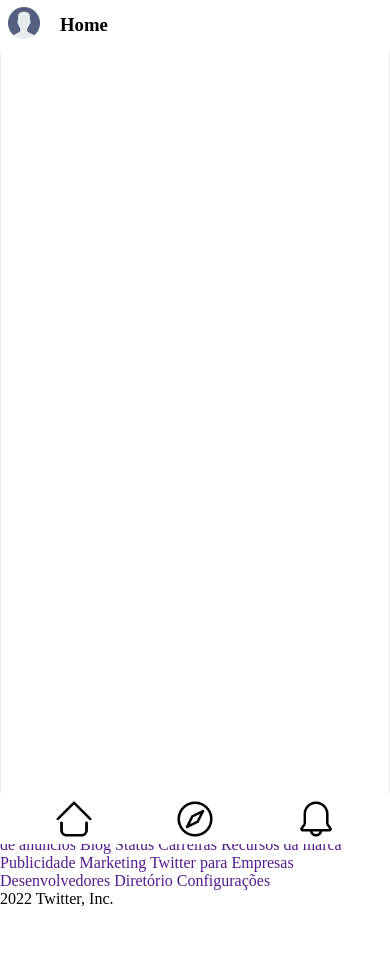
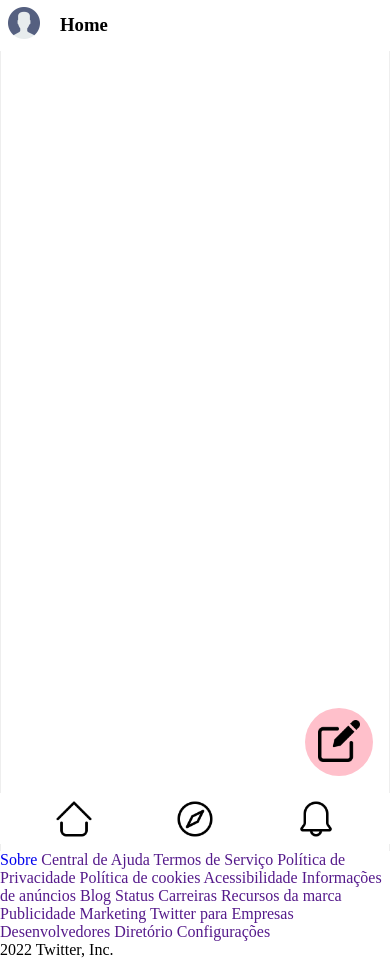
Before and after one commit to DaniDanis/buser_twiitter_tech, a Django app: page /home/ in a window 390 px wide. Before the commit the page ends 907 px from the top, so only its background shows below. Run offline with Django 4.2, Linux system fonts and the light colour scheme; the visitor is signed in with stand-in values (Sample User, id 1); data that the repository does not hold is empty.

Commit message:
Adicionado botão de nova postagem para mobile e seu comportamento

```diff
--- a/pagina_web/static/css/home.css
+++ b/pagina_web/static/css/home.css
@@ -36,6 +36,24 @@
     top: 0;
 }
 
+.home-botao-nova-postagem{
+    background-color: pink;
+    border: none;
+    position: fixed;
+    bottom: 8vh;
+    right: 2vh;
+    border-radius: 34px;
+    width: 68px;
+    height: 68px;
+    cursor: pointer;
+}
+
+.home-botao-nova-postagem img{
+    width: 42px;
+    height: 42px;
+    margin: auto;
+}
+
 @media (max-width: 420px){
     .wrapper{
         flex-direction: column;
@@ -57,6 +75,9 @@
         width: 100%;
     }
 
+    .home-botao-nova-postagem{
+        display: block !important;
+    }
 
 
 }
@@ -73,6 +94,10 @@
     }
 
     .home-sidebar-session{
+        display: none;
+    }
+
+    .home-botao-nova-postagem{
         display: none;
     }
 
@@ -93,4 +118,14 @@
         max-width: 300px;
     }
 
+    .home-botao-nova-postagem{
+        display: none;
+    }
+
 }
+
+@media (max-width: 4000px){
+    .home-botao-nova-postagem{
+        display: none;
+    }
+}
--- a/pagina_web/static/css/main.css
+++ b/pagina_web/static/css/main.css
@@ -69,5 +69,12 @@
 @media (max-width: 420px){
     .main-textbox-column{
         display: none;
+        margin-top: 6vh;
+    }
+    .profile-pic{
+        display: none;
+    }
+    .main-postlist{
+        margin-top: 6vh;
     }
 }
--- a/pagina_web/static/script/home.js
+++ b/pagina_web/static/script/home.js
@@ -4,9 +4,17 @@ function auto_height(elem) {  /* javascript */
 }
 
 function tweet_input_popup() {
-    var display = document.getElementsByClassName('main-textbox-column');
-    if(display[0].style.display == "none")
-        display[0].style.display = 'block';
-    else
-    display[0].style.display = 'none';
+    var textbox = document.getElementById('main-textbox-column');
+
+    var postlist = document.getElementsByClassName('main-postlist');
+
+
+    if(textbox.style.display === 'none' || textbox.style.display === ''){
+
+        textbox.style.display = 'block';
+        postlist[0].style.margin = '0 auto auto auto';
+    } else{
+        textbox.style.display = 'none';
+        postlist[0].style.margin = '6vh auto auto auto';
+    }
 }
--- a/pagina_web/templates/home/home.html
+++ b/pagina_web/templates/home/home.html
@@ -29,6 +29,9 @@
             {% include 'home/sidebar.html'%}
         </div>
     </div>
+    <button class="home-botao-nova-postagem" onclick="tweet_input_popup()">
+        <img src="{% static 'images/write.png' %}" alt="novo post">
+    </button>
     <footer>
         <a href="{% url 'logout' %}">Sobre</a>
         <a href="">Central de Ajuda</a>
--- a/pagina_web/templates/home/main.html
+++ b/pagina_web/templates/home/main.html
@@ -1,5 +1,5 @@
 {% load static %}
-<div class="main-textbox-column">
+<div class="main-textbox-column" id="main-textbox-column">
   <form action="." method="post" class="main-upper-form">
     <div class="main-profile-input-session">
       <div class="profile-pic">
```
Also changed, not shown: pagina_web/static/images/write.png (added).
